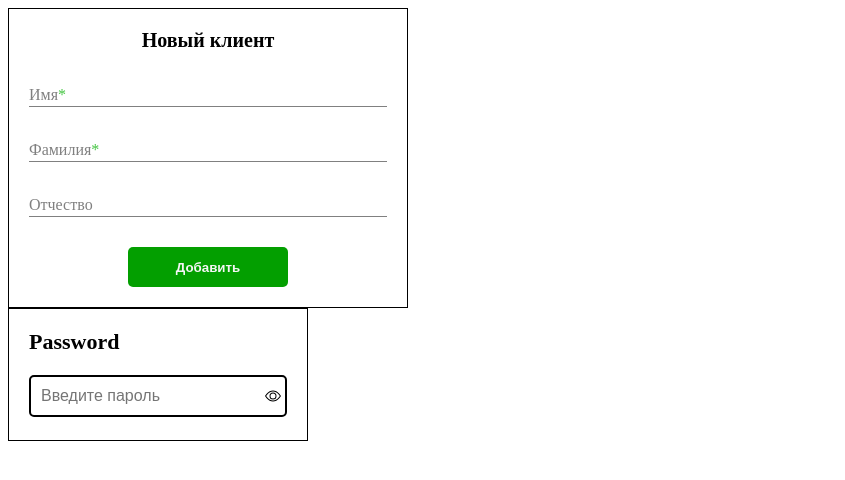
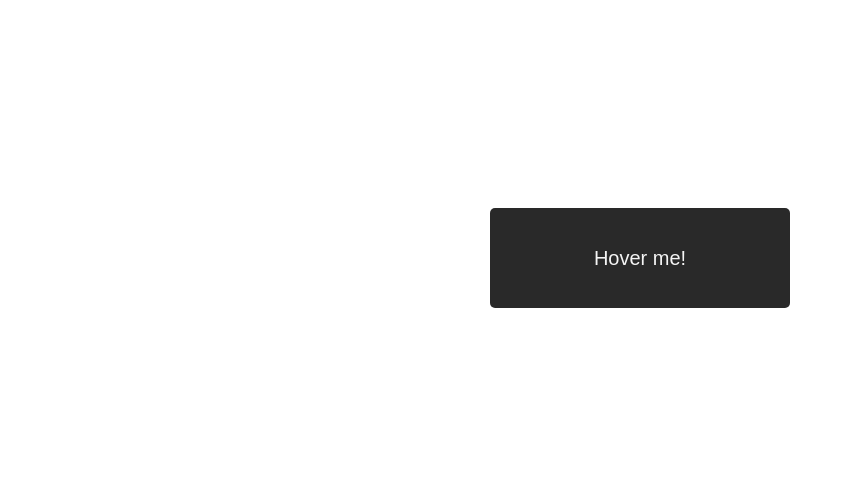
Before and after one commit to GumnovRuslan/Components, a SvelteKit app: page / in a window 1280 px wide. Shown: the top 480 px of the page, without its empty margins (0-845 px from the left). Built offline with nearby package versions, Linux system fonts and the light colour scheme.

Commit message:
animation for btn

```diff
--- /dev/null
+++ b/src/lib/AnimBtn.svelte
@@ -0,0 +1,68 @@
+<script>
+	import { onMount } from 'svelte';
+
+	onMount(() => {});
+
+	function btnMove(e) {
+		const btn = e.target;
+		let x = e.pageX - btn.offsetLeft;
+		let y = e.pageY - btn.offsetTop;
+
+		btn.style.setProperty('--x', x + 'px');
+		btn.style.setProperty('--y', y + 'px');
+	}
+</script>
+
+<div class="container">
+	<button class="btn" on:mousemove={btnMove}> </button>
+</div>
+
+<style>
+	.container {
+		height: 500px;
+		display: flex;
+		align-items: center;
+		justify-content: center;
+	}
+	.btn {
+		position: relative;
+		width: 300px;
+		height: 100px;
+		border-radius: 5px;
+		border: none;
+		background: #292929;
+		overflow: hidden;
+		cursor: pointer;
+	}
+
+	.btn::after {
+		content: '';
+		position: absolute;
+		top: var(--y);
+		left: var(--x);
+		width: 0px;
+		height: 0px;
+		border-radius: 50%;
+		background: #4070f4;
+		transition:
+			top 0.1s,
+			left 0.1s,
+			width 0.5s,
+			height 0.5s;
+		transform: translate(-50%, -50%);
+	}
+	.btn:hover::after {
+		width: 200px;
+		height: 200px;
+	}
+	.btn:before {
+		content: 'Hover me!';
+		position: absolute;
+		z-index: 2;
+		top: 50%;
+		left: 50%;
+		transform: translate(-50%, -50%);
+		color: #f5f5f5;
+		font-size: 20px;
+	}
+</style>
--- a/src/routes/+page.svelte
+++ b/src/routes/+page.svelte
@@ -8,6 +8,7 @@
 	import Prompt from '../lib/Prompt.svelte';
 	import AnimatedPlaceholder from '../lib/AnimatedPlaceholder.svelte';
 	import ShowPassword from '../lib/showPassword.svelte';
+	import AnimBtn from '../lib/AnimBtn.svelte';
 
 	let cards = [
 		{ id: '1', text: 'this is card 1' },
@@ -29,8 +30,9 @@
 <!-- <Slider /> -->
 <!-- <Accordion /> -->
 <!-- <Prompt /> -->
-<AnimatedPlaceholder />
-<ShowPassword />
+<!-- <AnimatedPlaceholder /> -->
+<!-- <ShowPassword /> -->
+<AnimBtn />
 
 <style>
 	.wrapper {
```
